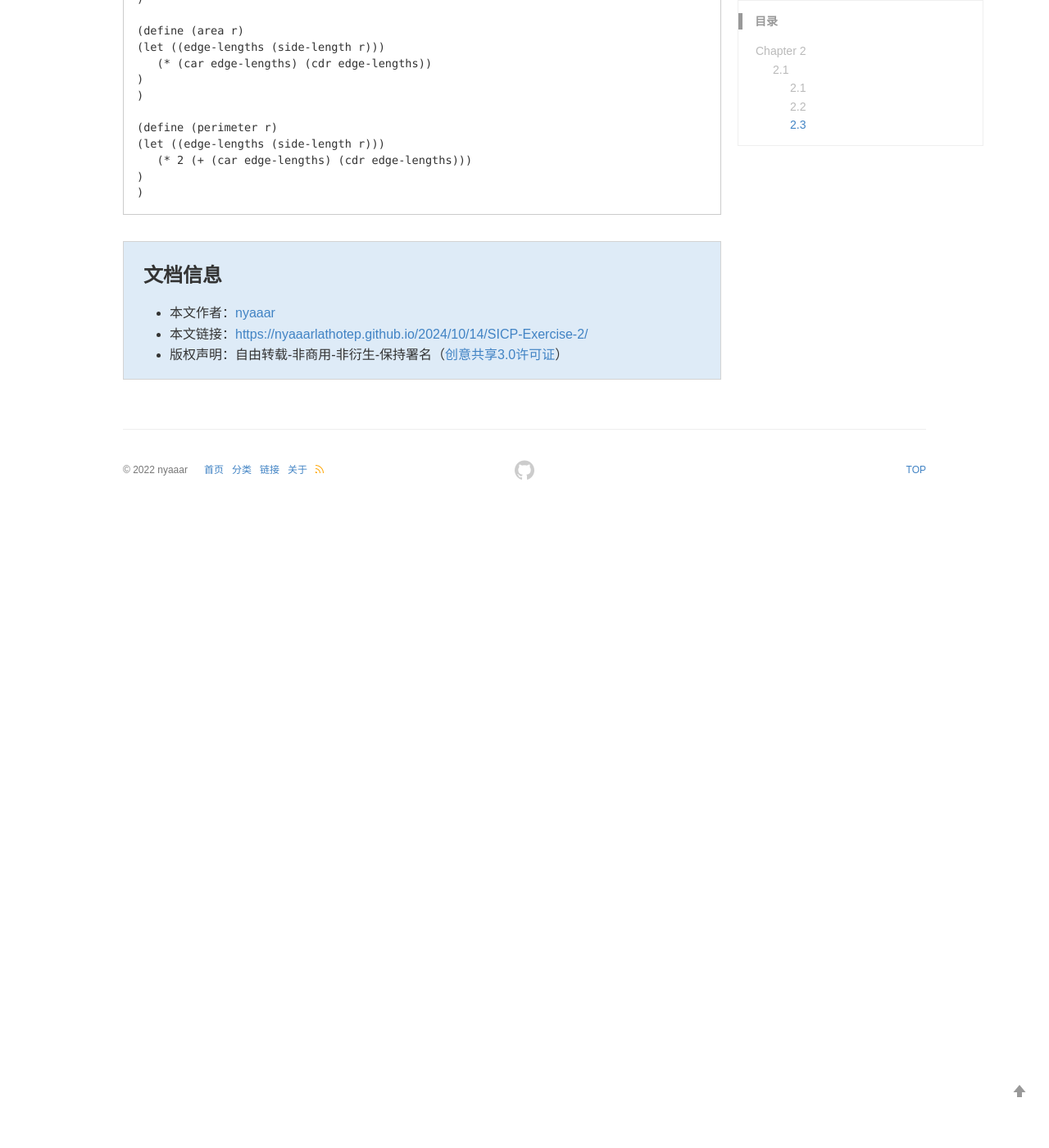
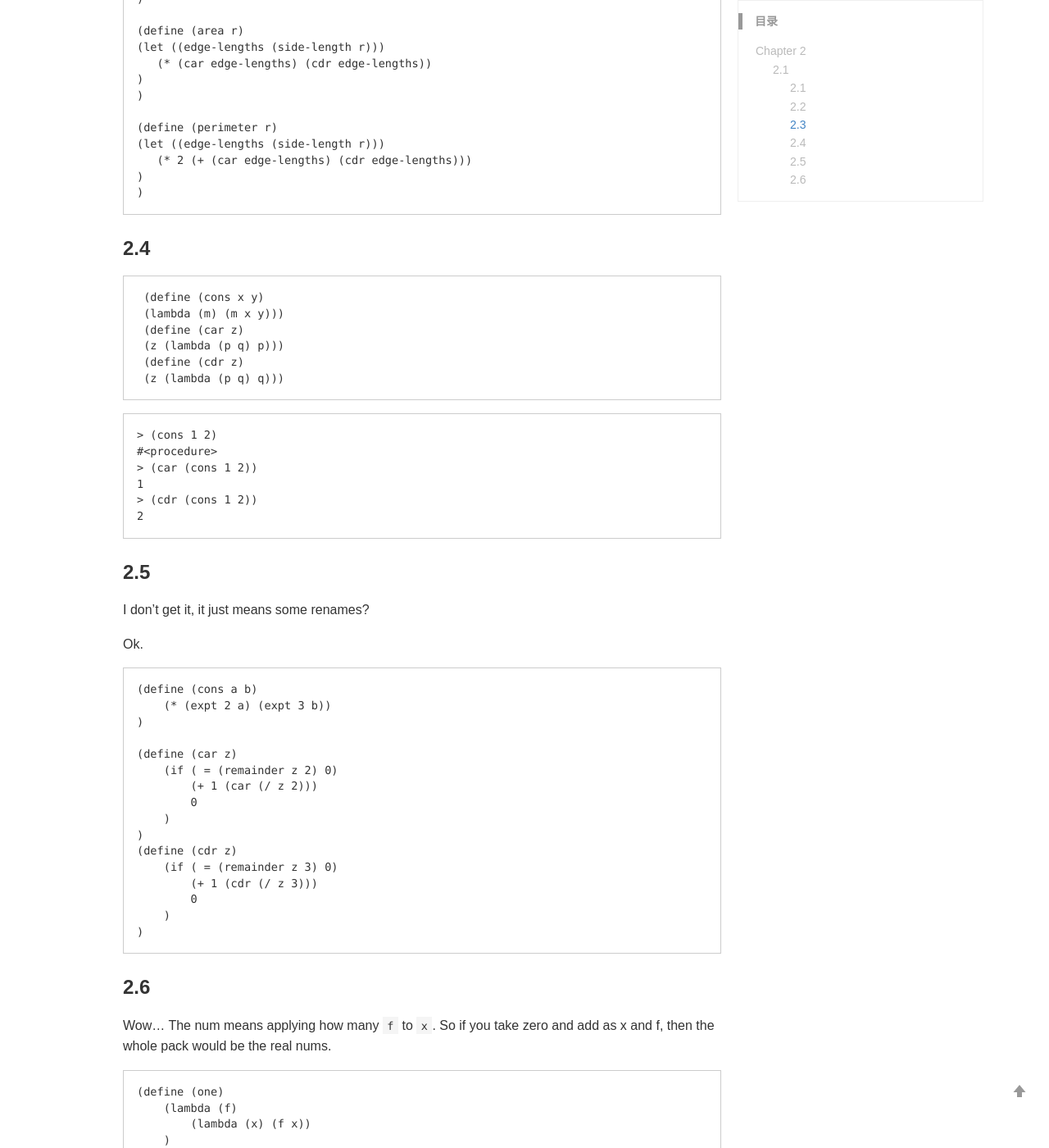
Before and after one commit to nyaaarlathotep/nyaaarlathotep.github.io, a Jekyll site: the page built from _posts/2024-10-14- SICP Exercise 2.md, in a window 1280 px wide and 1400 px high, scrolled down 2522 px. Shown: the whole window at 82% size. Built offline with Jekyll 4.4.1, drawn with Linux system fonts in a browser that asks for light colours; comment, search, counter and statistics services are not loaded; a style sheet for code colours, icons or effects is not loaded; before the commit the page ends 3152 px from its top, so only the background shows below that; some of the changed text lies outside the part shown.

Commit message:
Update 2024-10-14- SICP Exercise 2.md

````diff
--- a/_posts/2024-10-14- SICP Exercise 2.md
+++ b/_posts/2024-10-14- SICP Exercise 2.md
@@ -116,3 +116,93 @@ Maybe add another layer for edge length?
 )
 )
 ```
+
+### 2.4
+
+```
+ (define (cons x y)
+ (lambda (m) (m x y)))
+ (define (car z)
+ (z (lambda (p q) p)))
+ (define (cdr z)
+ (z (lambda (p q) q)))
+```
+
+```
+> (cons 1 2)
+#<procedure>
+> (car (cons 1 2))
+1
+> (cdr (cons 1 2))
+2
+```
+
+### 2.5
+
+I don't get it, it just means some renames?
+
+Ok.
+
+```
+(define (cons a b)
+    (* (expt 2 a) (expt 3 b))
+)
+
+(define (car z)
+    (if ( = (remainder z 2) 0)
+        (+ 1 (car (/ z 2)))
+        0
+    )
+)
+(define (cdr z)
+    (if ( = (remainder z 3) 0)
+        (+ 1 (cdr (/ z 3)))
+        0
+    )
+)
+```
+
+### 2.6
+
+Wow... The num means applying how many `f` to `x`. So if you take zero and add as x and f, then the whole pack would be the real nums.
+
+```
+(define (one)
+    (lambda (f)
+        (lambda (x) (f x))
+    )
+)
+(define (two)
+    (lambda (f)
+        (lambda (x) (f (f x)))
+    )
+)
+```
+
+Good news, a + b = b + a.
+
+```
+(define (plus a b)
+    (lambda (f)
+        (lambda (x)
+            ((b f) ((a f) x))
+        )
+    )
+)
+```
+
+Let me guess, what is the definition of multiply?
+
+Well then. Instead of handling x, let's handle f.
+
+```
+(define (multiply a b)
+    (lambda (f)
+        (lambda (x)
+            (b (a f) x)
+        )
+    )
+)
+```
+
+So, the function comes first than the num itself?
````
